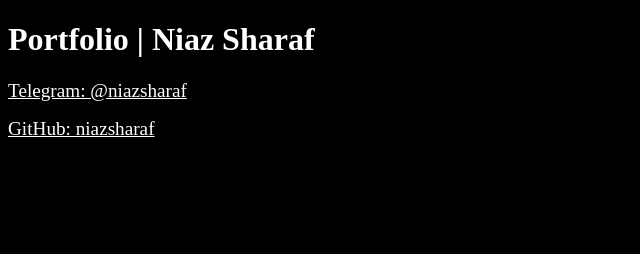
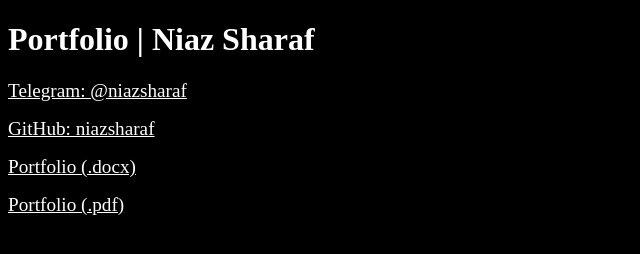
Before and after one commit to niazsharaf/portfolio, a website: page index.html in a window 1280 px wide. Shown: the whole page, without its empty margins (0-640 px from the left). Drawn offline with Linux system fonts and the light colour scheme.

Commit message:
feat: add portfolio files

```diff
--- a/index.html
+++ b/index.html
@@ -36,6 +36,8 @@
         <ul>
             <li><a href="https://t.me/niazsharaf" target="_blank">Telegram: @niazsharaf</a></li>
             <li><a href="https://github.com/niazsharaf" target="_blank">GitHub: niazsharaf</a></li>
+            <li><a href="niaz-sharafutdinov-resume.doc" download>Portfolio (.docx)</a></li>
+            <li><a href="niaz-sharafutdinov-resume.pdf" download>Portfolio (.pdf)</a></li>
         </ul>
     </section>
 </main>
```
Also changed, not shown: 2 other files.
